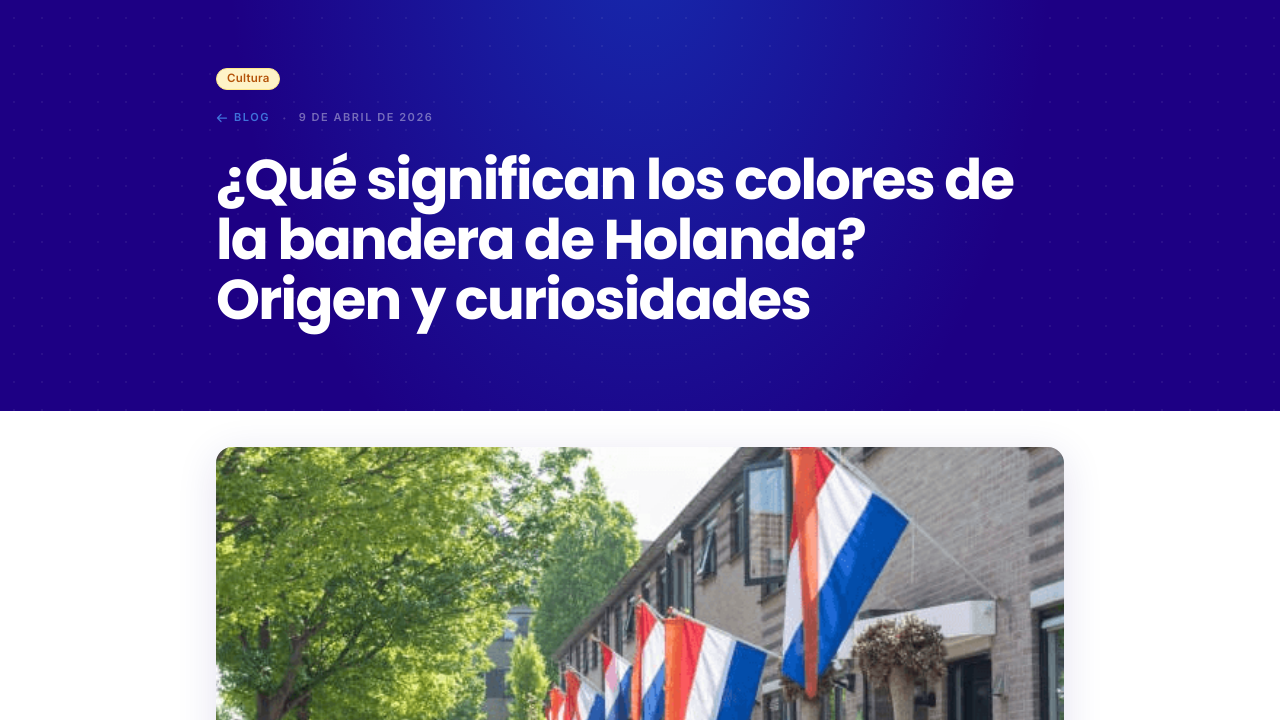
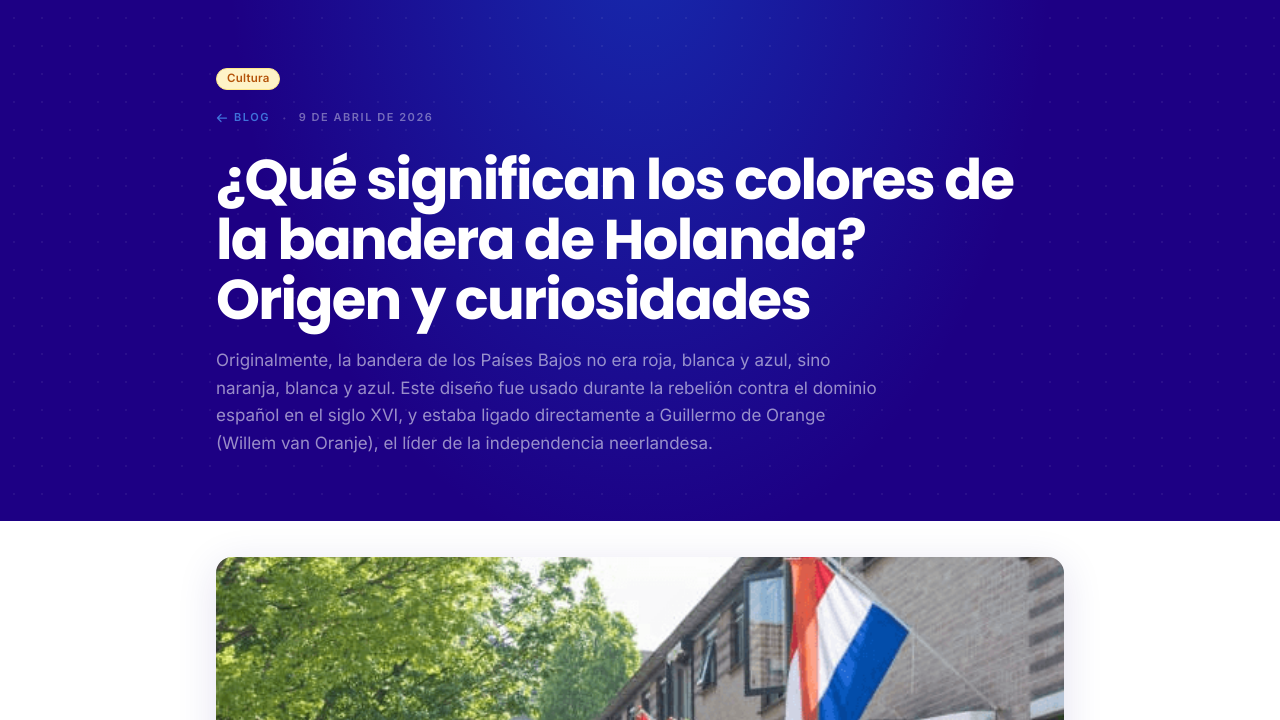
Before and after one commit to holandesnawar/nawar-web, an Astro site: page /blog/bandera-holanda-significado in a window 1280 px wide. Shown: the part 80-800 px from the top of the page. Built offline with nearby package versions, Linux system fonts and the light colour scheme; Astro itself is replaced by a stand-in of ours.

Commit message:
Update artículo “bandera-holanda-significado”

```diff
--- a/src/content/blog/bandera-holanda-significado.md
+++ b/src/content/blog/bandera-holanda-significado.md
@@ -1,6 +1,11 @@
 ---
 title: ¿Qué significan los colores de la bandera de Holanda? Origen y curiosidades
 publishedAt: 2026-04-09T08:24:09.702Z
+excerpt: >
+  Originalmente, la bandera de los Países Bajos no era roja, blanca y azul, sino
+  naranja, blanca y azul. Este diseño fue usado durante la rebelión contra el
+  dominio español en el siglo XVI, y estaba ligado directamente a Guillermo de
+  Orange (Willem van Oranje), el líder de la independencia neerlandesa.
 category: cultura
 mainImage:
   src: /blog/images/bandera-holanda-significado.png
```
